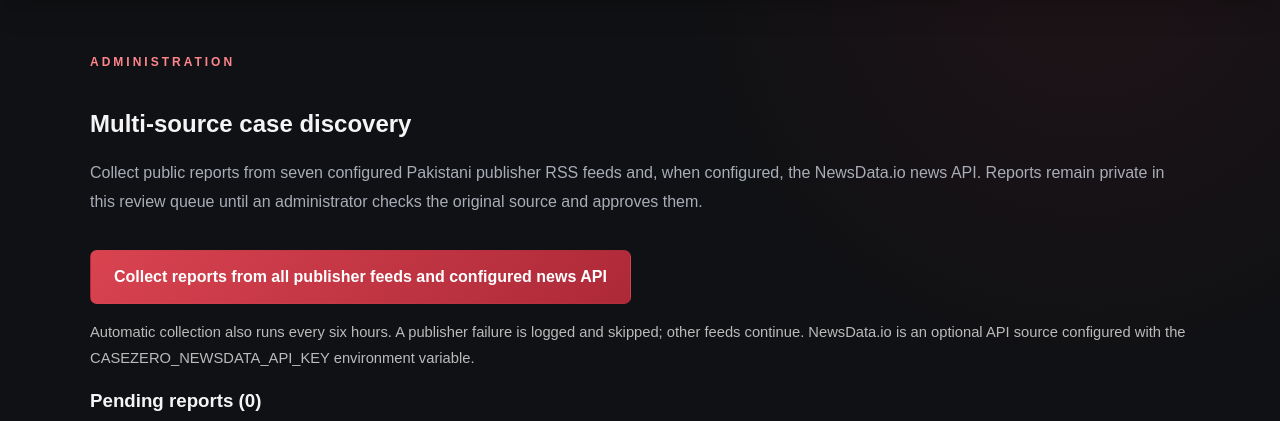
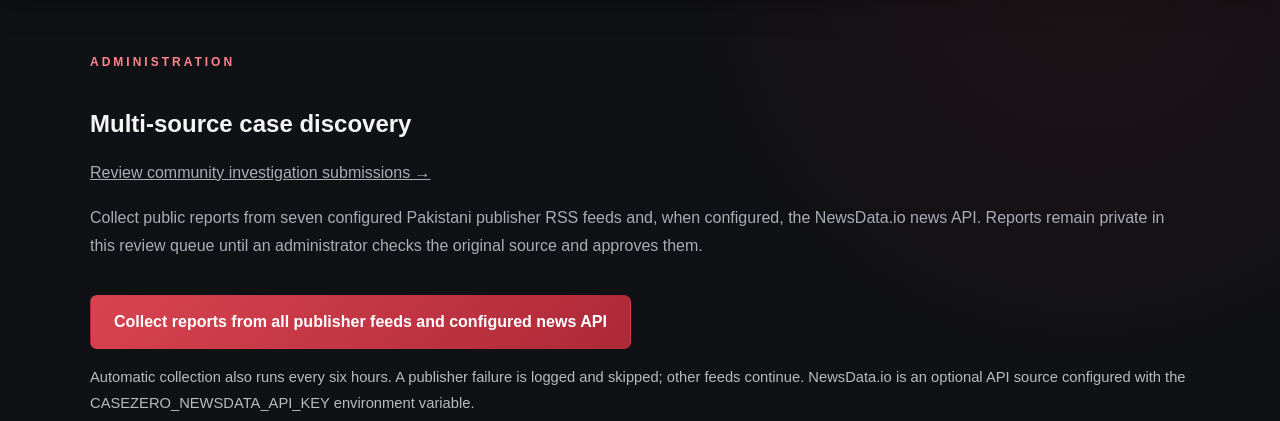
Before and after one commit to roshniqureshii14-lgtm/CaseZero, a Spring Boot app: page /admin/research in a window 1280 px wide. Shown: the part 78-499 px from the top of the page. Run offline with Spring Boot 4, Linux system fonts and the light colour scheme; a user stored in the database is signed in; tables that the repository leaves empty hold one stand-in row (values such as "Sample post"); some of the project's set-up classes (security, data sources, template engines, error pages and the like) are left out, and stand-ins take their place; some libraries are stand-ins or nearby versions.

Commit message:
Link to community investigation moderation queue

```diff
--- a/src/main/resources/templates/admin-research.html
+++ b/src/main/resources/templates/admin-research.html
@@ -17,7 +17,7 @@
 <body>
 <header th:replace="~{fragments/header :: siteHeader}"></header>
 <main class="admin-research-page">
-<span class="hero-label">ADMINISTRATION</span><h2>Multi-source case discovery</h2>
+<span class="hero-label">ADMINISTRATION</span><h2>Multi-source case discovery</h2><p><a href="/admin/investigations">Review community investigation submissions →</a></p>
 <p>Collect public reports from seven configured Pakistani publisher RSS feeds and, when configured, the NewsData.io news API. Reports remain private in this review queue until an administrator checks the original source and approves them.</p>
 <div class="admin-alert admin-success" th:if="${successMessage}" th:text="${successMessage}"></div>
 <div class="admin-alert admin-error" th:if="${errorMessage}" th:text="${errorMessage}"></div>
```
